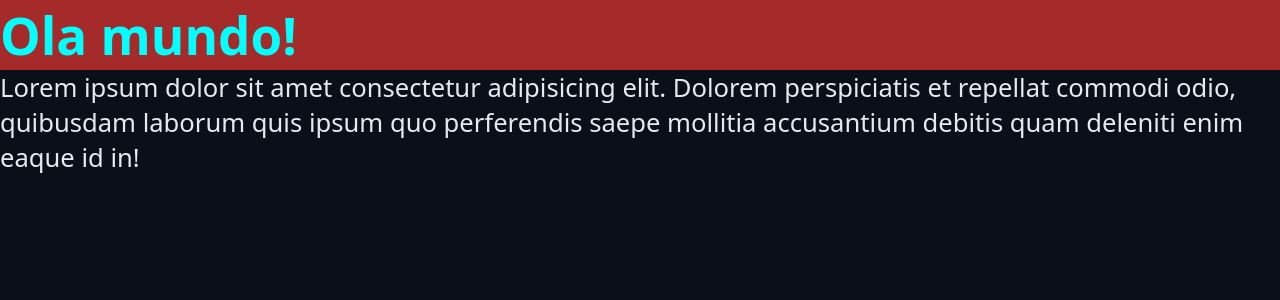
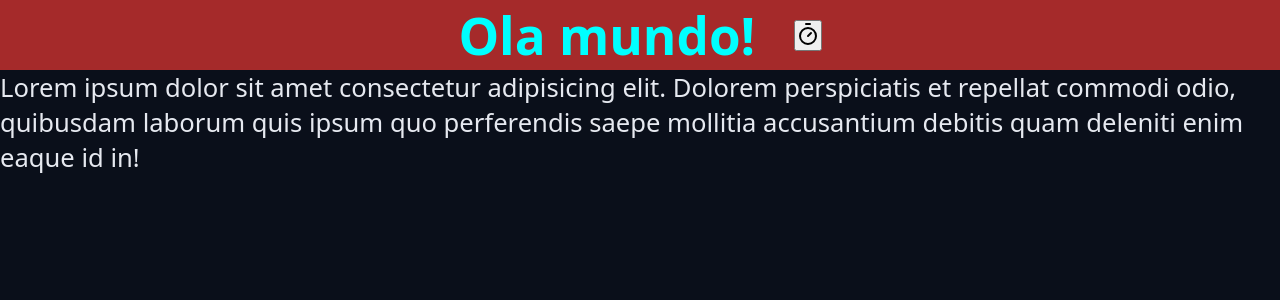
Before and after one commit to richarlysonl/chonos-phomodoro, a React (Vite) app: page / in a window 1280 px wide. Shown: the top 300 px of the page. Built offline with nearby package versions, Linux system fonts and the light colour scheme.

Commit message:
aula 18 - feat: aprimorando componente de heading.

```diff
--- a/package.json
+++ b/package.json
@@ -10,6 +10,7 @@
     "preview": "vite preview"
   },
   "dependencies": {
+    "lucide-react": "^1.16.0",
     "react": "^19.2.5",
     "react-dom": "^19.2.5"
   },
--- a/src/App.tsx
+++ b/src/App.tsx
@@ -1,11 +1,15 @@
 import "./styles/theme.css";
 import "./styles/global.css";
 import { Heading } from "./components/Heading";
+import { TimerIcon } from "lucide-react";
 export function App() {
   return (
     <div>
-      <Heading attr="string" attr2={123}>
+      <Heading>
         Ola mundo!
+        <button>
+          <TimerIcon />
+        </button>
       </Heading>
       <p>
         Lorem ipsum dolor sit amet consectetur adipisicing elit. Dolorem
--- a/src/components/Heading.module.css
+++ b/src/components/Heading.module.css
@@ -1,5 +1,9 @@
 .heading {
   background: brown;
+  display: flex;
+  align-items: center;
+  justify-content: center;
+  gap: 2.4rem;
 }
 .cyan {
   color: cyan;
--- a/src/components/Heading.tsx
+++ b/src/components/Heading.tsx
@@ -1,5 +1,8 @@
 import styles from "./Heading.module.css";
-export function Heading(props) {
+type HeadingProps = {
+  children: React.ReactNode;
+};
+export function Heading({ children }: HeadingProps) {
   const classes = `${styles.heading} ${styles.cyan}`;
-  return <h1 className={classes}>{props.children}</h1>;
+  return <h1 className={classes}>{children}</h1>;
 }
```
Also changed, not shown: 1 other file (tests, documents, lock files or other folders).
